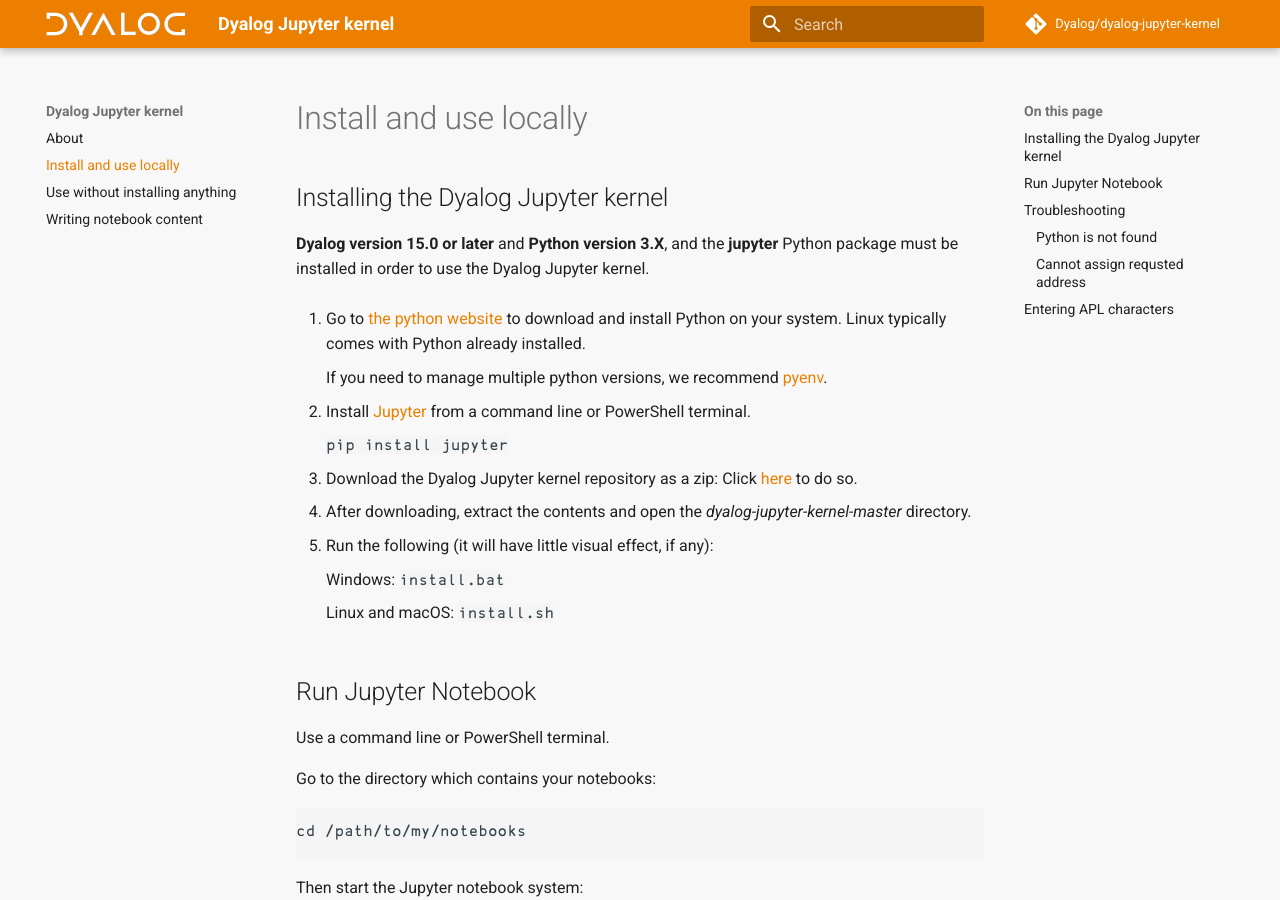
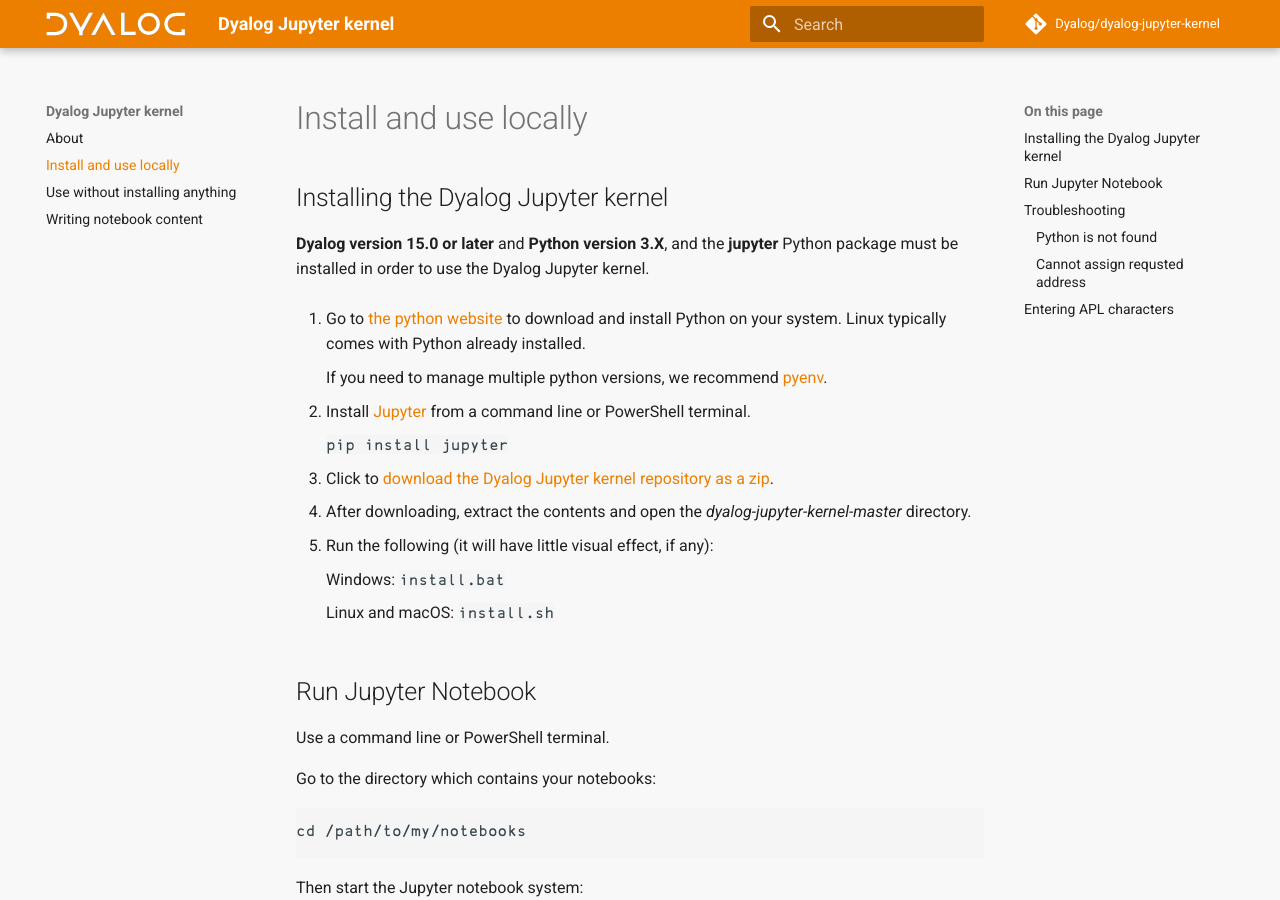
Before and after one commit to Dyalog/dyalog-jupyter-kernel, an MkDocs documentation site: the page built from docs/install.md, in a window 1280 px wide and 900 px high. Built offline with MkDocs 1.6.1 and Material for MkDocs 9.7.7, drawn with Linux system fonts in a browser that asks for light colours; comment, search, counter and statistics services are not loaded.

Commit message:
clarify download link

```diff
--- a/docs/install.md
+++ b/docs/install.md
@@ -11,7 +11,7 @@
 
 	`pip install jupyter`
 
-1. Download the Dyalog Jupyter kernel repository as a zip: Click [here](https://github.com/Dyalog/dyalog-jupyter-kernel/archive/master.zip) to do so.
+1. Click to [download the Dyalog Jupyter kernel repository as a zip](https://github.com/Dyalog/dyalog-jupyter-kernel/archive/master.zip).
 1. After downloading, extract the contents and open the *dyalog-jupyter-kernel-master* directory.
 1. Run the following (it will have little visual effect, if any):
 
```
